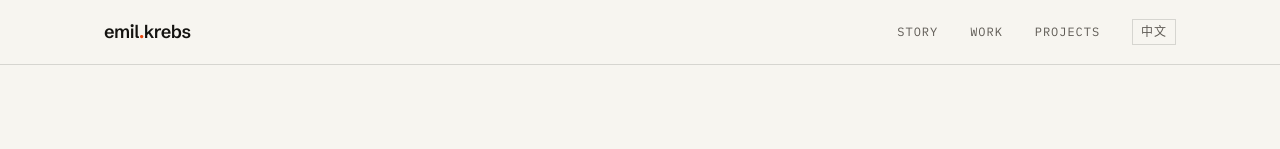
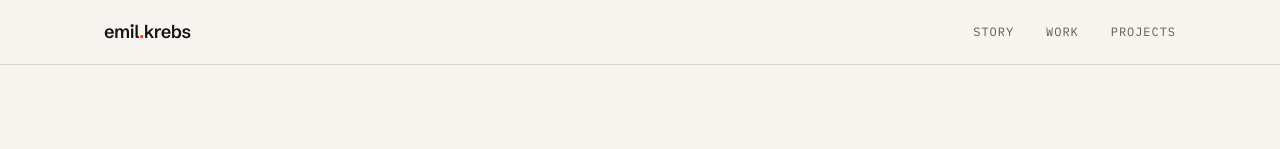
Before and after one commit to emilkrebs/emilkrebs.dev, a Next.js app: page / in a window 1280 px wide. Shown: the top 149 px of the page. Built offline with nearby package versions, Linux system fonts and the light colour scheme.

Commit message:
feat: enhance locale handling with Chinese reader detection and smooth scrolling

```diff
--- a/src/app/components/locale-switcher.tsx
+++ b/src/app/components/locale-switcher.tsx
@@ -8,6 +8,8 @@ interface LocaleSwitcherProps {
     locale: "en" | "zh";
     label: string;
     aria: string;
+    /** Hidden unless the locale script flagged the visitor as reading Chinese. */
+    zhReadersOnly?: boolean;
 }
 
 /**
@@ -16,7 +18,7 @@ interface LocaleSwitcherProps {
  * not a nav link. Clicking it records the choice in localStorage, which the
  * locale redirect on `/` honors on later visits.
  */
-export function LocaleSwitcher({ href, hrefLang, locale, label, aria }: LocaleSwitcherProps) {
+export function LocaleSwitcher({ href, hrefLang, locale, label, aria, zhReadersOnly }: LocaleSwitcherProps) {
     return (
         <a
             href={href}
@@ -29,7 +31,7 @@ export function LocaleSwitcher({ href, hrefLang, locale, label, aria }: LocaleSw
                     // storage blocked: the redirect falls back to the browser language
                 }
             }}
-            className="border border-hairline px-2 py-1 font-mono text-xs uppercase tracking-[0.08em] text-ink-soft hover:text-ink hover:border-ink transition-colors duration-150"
+            className={`${zhReadersOnly ? "hidden zh-reader:inline " : ""}border border-hairline px-2 py-1 font-mono text-xs uppercase tracking-[0.08em] text-ink-soft hover:text-ink hover:border-ink transition-colors duration-150`}
         >
             {label}
         </a>
--- a/src/app/components/preview-consent.tsx
+++ b/src/app/components/preview-consent.tsx
@@ -18,7 +18,9 @@ interface PreviewConsentProps {
  * The consent gate for third-party live previews. Kept out of the server
  * page because the "Load preview" interaction replaces the gate with an
  * iframe: a script tag inside a server-rendered tree never runs, so the
- * click handler lives here as React state instead.
+ * click handler lives here as React state instead. The iframe is only
+ * mounted after the click, so nothing is requested from the third party
+ * before the visitor agrees.
  */
 export function PreviewConsent({ id, src, title, placeholder, copy, sizes = "100vw" }: PreviewConsentProps) {
     const [loaded, setLoaded] = useState(false);
@@ -33,15 +35,14 @@ export function PreviewConsent({ id, src, title, placeholder, copy, sizes = "100
 
     return (
         <div id={id} className="relative size-full">
+            {loaded && (
                 <iframe
                     src={src}
                     title={title}
-                loading="lazy"
                     referrerPolicy="no-referrer"
-                tabIndex={-1}
-                aria-hidden={!loaded}
                     className={`size-full border-0 transition-opacity duration-700 ease-out ${fadeIn ? "opacity-100" : "opacity-0"}`}
                 />
+            )}
             {!gone && (
                 <div
                     aria-hidden={loaded}
--- a/src/app/components/root-shell.tsx
+++ b/src/app/components/root-shell.tsx
@@ -5,20 +5,30 @@ import { copy, htmlLang, type Locale } from "../lib/i18n";
 import { routePath } from "../lib/routes";
 
 /**
- * Sends Chinese-language browsers from `/` to `/zh/` on entry, unless the
- * visitor picked English with the switcher. Navigation within the site (a
- * same-origin referrer) is never redirected: "Back to home" on an English
- * page stays English.
+ * Runs before first paint on English pages. It does two things:
+ *
+ * - Flags visitors who read Chinese (any Chinese language in the browser's
+ *   preferences, or Chinese picked with the switcher earlier) with
+ *   `data-zh-reader` on <html>, which reveals the switcher to the Chinese
+ *   version via the `zh-reader:` variant. Everyone else never sees it.
+ * - Sends browsers whose primary language is Chinese from `/` to `/zh/` on
+ *   entry, unless the visitor picked English with the switcher. Navigation
+ *   within the site (a same-origin referrer) is never redirected: "Back to
+ *   home" on an English page stays English.
  */
-const LOCALE_REDIRECT_SCRIPT = `(function () {
+const LOCALE_SCRIPT = `(function () {
     try {
+        var pref = null;
+        try { pref = localStorage.getItem("locale-pref"); } catch (e) {}
+        var langs = navigator.languages && navigator.languages.length ? navigator.languages : [navigator.language || ""];
+        var isZh = function (lang) { return String(lang).toLowerCase().indexOf("zh") === 0; };
+        if (pref === "zh" || Array.prototype.some.call(langs, isZh)) {
+            document.documentElement.setAttribute("data-zh-reader", "");
+        }
         if (location.pathname !== "/") return;
         if (document.referrer.indexOf(location.origin + "/") === 0) return;
-        var pref = null;
-        try { pref = localStorage.getItem("locale-pref"); } catch (e) {}
         if (pref === "en") return;
-        var lang = (navigator.languages && navigator.languages[0]) || navigator.language || "";
-        if (pref === "zh" || lang.toLowerCase().indexOf("zh") === 0) location.replace(${JSON.stringify(routePath("home", "zh"))});
+        if (pref === "zh" || isZh(langs[0])) location.replace(${JSON.stringify(routePath("home", "zh"))});
     } catch (e) {}
 })();`;
 
@@ -27,9 +37,16 @@ const ANALYTICS_SRC = "https://scripts.simpleanalyticscdn.com/latest.js";
 /** The document shell shared by the per-locale root layouts. */
 export function RootShell({ locale, children }: { locale: Locale; children: React.ReactNode }) {
     return (
-        <html lang={htmlLang[locale]} className={fontVariables}>
+        // suppressHydrationWarning: the locale script adds data-zh-reader to <html> before React hydrates.
+        // data-scroll-behavior: lets Next.js suspend globals.css's smooth scrolling during route changes.
+        <html
+            lang={htmlLang[locale]}
+            className={fontVariables}
+            data-scroll-behavior="smooth"
+            suppressHydrationWarning
+        >
             <head>
-                {locale === "en" && <script>{LOCALE_REDIRECT_SCRIPT}</script>}
+                {locale === "en" && <script>{LOCALE_SCRIPT}</script>}
             </head>
             <body className="overflow-x-hidden min-h-screen flex flex-col">
                 <a
--- a/src/app/components/route-locale-switcher.tsx
+++ b/src/app/components/route-locale-switcher.tsx
@@ -2,7 +2,11 @@ import { LocaleSwitcher } from "./locale-switcher";
 import { copy, htmlLang, type Locale } from "../lib/i18n";
 import { switchTarget, type RouteKey } from "../lib/routes";
 
-/** The language switcher for a route, or nothing when the route is not translated. */
+/**
+ * The language switcher for a route, or nothing when the route is not
+ * translated. The switch to Chinese shows only to visitors who read Chinese;
+ * the switch back to English shows to everyone.
+ */
 export function RouteLocaleSwitcher({ route, locale }: { route: RouteKey; locale: Locale }) {
     const target = switchTarget(route, locale);
     if (!target) return null;
@@ -14,6 +18,7 @@ export function RouteLocaleSwitcher({ route, locale }: { route: RouteKey; locale
             locale={target.locale}
             label={t.label}
             aria={t.aria}
+            zhReadersOnly={target.locale === "zh"}
         />
     );
 }
--- a/src/app/global-not-found.tsx
+++ b/src/app/global-not-found.tsx
@@ -15,7 +15,7 @@ export const metadata: Metadata = {
 
 export default function GlobalNotFound() {
     return (
-        <html lang="en" className={fontVariables}>
+        <html lang="en" className={fontVariables} data-scroll-behavior="smooth">
             <body className="min-h-screen flex flex-col bg-paper text-ink antialiased">
                 <main id="main" className="flex-1">
                     <section className="mx-auto max-w-[1120px] px-6 py-24 md:py-32">
--- a/src/app/globals.css
+++ b/src/app/globals.css
@@ -14,6 +14,9 @@
     --color-signal-accent: #22c55e;
     --color-hairline: rgba(20, 19, 16, 0.14);
 }
+
+/* Visitors who read Chinese, flagged on <html> by the head script in components/root-shell.tsx. */
+@custom-variant zh-reader (html[data-zh-reader] &);
 
 html {
     scroll-behavior: smooth;
```
Lines whose indentation alone changed are shown as unchanged.
